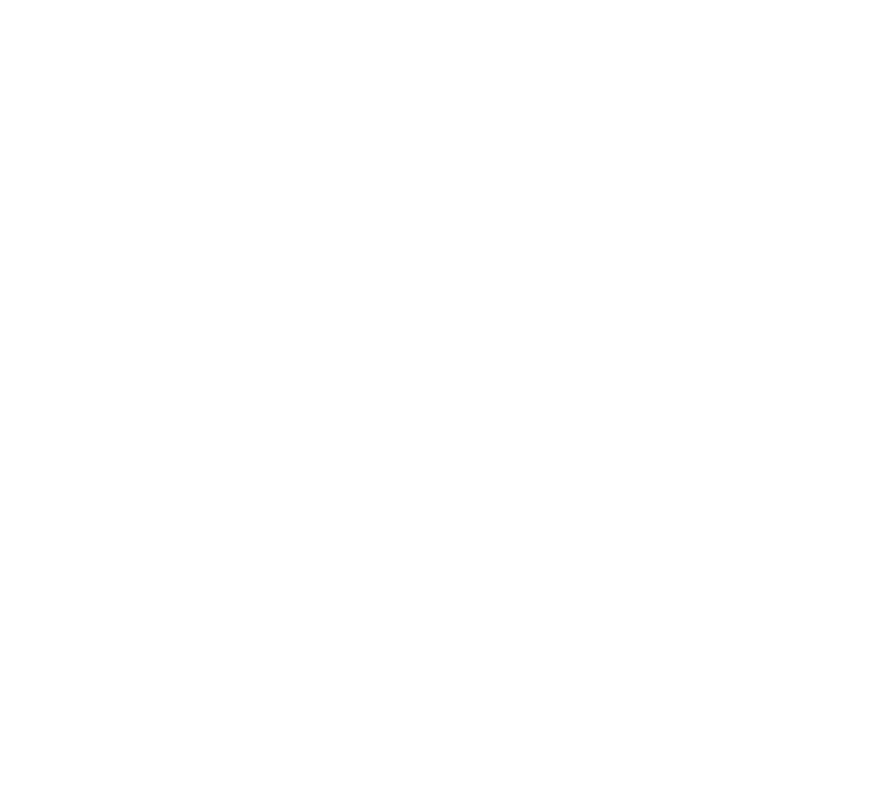
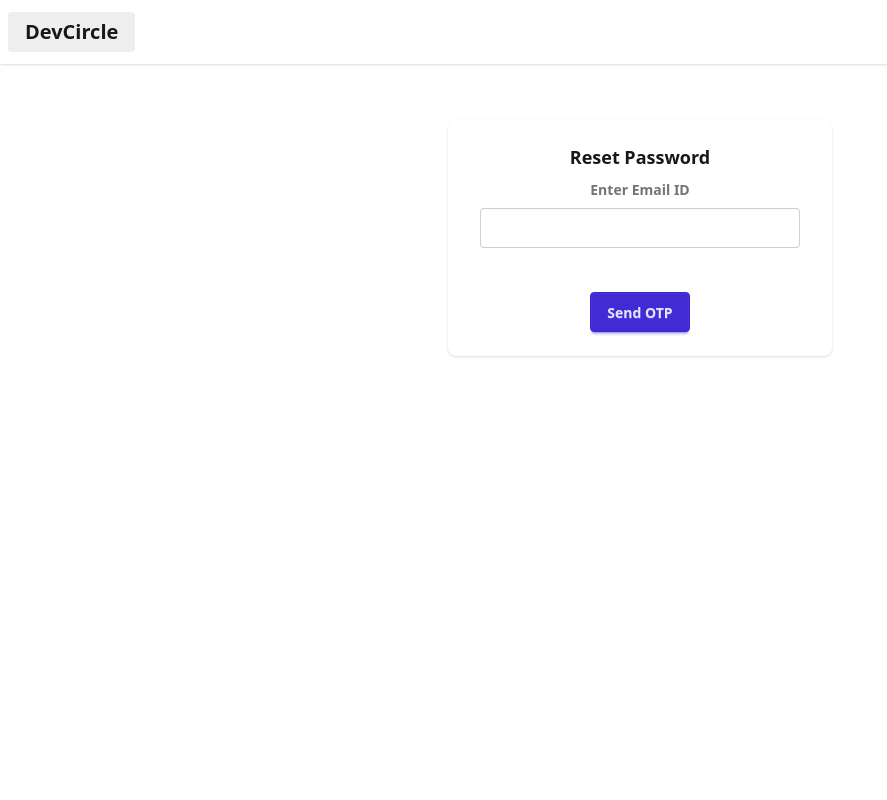
Before and after one commit to keshavks21/codeTinderUI, a React (Vite) app: page /passreset in a window 1280 px wide. Before the commit this address had no page. Shown: the top 800 px of the page, without its empty margins (0-887 px from the left). Built offline with nearby package versions, Linux system fonts and the light colour scheme; no server answers.

Commit message:
Forget password feature addes

```diff
--- a/src/App.jsx
+++ b/src/App.jsx
@@ -15,6 +15,7 @@
 import ContactUs from './policy/ContactUs';
 import ShippingAndDelivery from './policy/ShippingAndDelivery';
 import Premium from './components/Premium';
+import ResetPassword from './components/ResetPassword';
 
 function App() {
 
@@ -32,6 +33,7 @@
                 <Route path="/request" element={<Requests/>}/>
                 <Route path="/premium" element={<Premium/>}/>
                 <Route path="/contactus" element={<ContactUs/>}/>
+                <Route path="/passreset" element={<ResetPassword/>}/>
               </Route>
                 <Route path="/privacy_policy" element={<PrivacyPolicy/>}/>
                 <Route path="/term&conditions" element={<TermAndConditions/>}/>
--- a/src/components/Login.jsx
+++ b/src/components/Login.jsx
@@ -4,6 +4,7 @@
 import { addUser } from '../utils/userSlice';
 import { useNavigate } from 'react-router-dom';
 import { BASE_URL } from '../utils/constants';
+import { Link } from 'react-router-dom';
 
 const Login = () => {
   const dispatch = useDispatch();
@@ -110,7 +111,14 @@
             <button onClick={loginStatus ? handleLogin : handleSignUp}
             className="btn btn-primary ">{loginStatus ? "Login" : "SignUp"}</button>
           </div>
-            <p className='cursor-pointer mt-2 text-indigo-700' onClick={()=>setLoginStatus(!loginStatus)}>{loginStatus ?"Click here to SignUp !":"Click here to Login !"}</p>
+
+          {loginStatus ?(
+              <div className='cursor-pointer mt-2 text-indigo-700 flex justify-between' >
+              <h2 onClick={()=>setLoginStatus(!loginStatus)}>Click here to SignUp</h2>
+              <Link to="/passreset" className='' >Forget password</Link>
+              </div> ):
+              (<div className='cursor-pointer mt-2 text-indigo-700 ' onClick={()=>setLoginStatus(!loginStatus)}>Click here to Login !</div>)
+          }
         </div>
       </div>
     </div>
--- /dev/null
+++ b/src/components/ResetPassword.jsx
@@ -0,0 +1,105 @@
+import axios from "axios";
+import { useState } from "react";
+import { BASE_URL } from "../utils/constants";
+import { useNavigate } from "react-router-dom";
+
+const ResetPassword = () => {
+
+    const [userVerified, setUserVerified] = useState(false);
+    const [resetPass , setResetPass] = useState(false);
+    const [newPassword, setNewPassword] = useState("");
+    const [error, setError] = useState("");
+    const [emailId, setEmailId]  = useState("");
+    const [OTP, setOTP]  = useState("");
+
+    const navigate = useNavigate();
+
+    const handleUserVerifyAndOtp =async ()=>{
+       try{
+        const res = await axios.post(BASE_URL+"/validate/user/generate-otp",
+            {emailId},
+            {withCredentials:true})
+            setUserVerified(true);
+       }catch(err){
+        console.log(err)
+       }
+
+    }
+
+    const handleReset = async ()=>{
+        try{
+            const res = await axios.post(BASE_URL+"/verify/otp",
+                {emailId,otp:OTP},
+                {withCredentials:true});
+                setResetPass(true);
+           }catch(err){
+            console.log(err)
+           }
+    }
+
+    const handleSavePassword= async ()=>{
+        try{
+        const res = axios.post(BASE_URL+"/password/reset", {emailId,newPassword},
+            {withCredentials:true})
+            navigate("/login")
+        }catch(err){
+            console.log(err)
+        }
+    }
+
+  return (
+    <div className="flex justify-center mt-14">
+      <div className="card bg-base-100 w-96 shadow-sm">
+        <div className="card-body items-center text-center">
+          <h2 className="card-title">Reset Password</h2>
+
+          <label className="form-control w-full max-w-xs">
+            <div className="label">
+              <span className="label-text font-bold mb-2">Enter Email ID </span>
+            </div>
+            <input
+              type="email"
+              placeholder=""
+              value={emailId}
+              onChange={(e)=>setEmailId(e.target.value)}
+              className="input input-bordered w-full max-w-xs mb-5"
+            />
+          </label>
+
+          {userVerified && !resetPass && <label className="form-control w-full max-w-xs">
+            <div className="label">
+              <span className="label-text font-bold mb-2">One Time Password(sent to your emailId) </span>
+            </div>
+            <input
+              type="email"
+              placeholder="Enter OTP"
+              value={OTP}
+              onChange={(e)=>setOTP(e.target.value)}
+              className="input input-bordered w-full max-w-xs mb-5"
+            />
+          </label>}
+          {resetPass && <label className="form-control w-full max-w-xs">
+            <div className="label">
+              <span className="label-text font-bold mb-2">Enter new password  </span>
+            </div>
+            <input
+              type="email"
+              placeholder=""
+              value={newPassword}
+              onChange={(e)=>setNewPassword(e.target.value)}
+              className="input input-bordered w-full max-w-xs mb-5"
+            />
+          </label>}
+          <p className='text-red-600  mb-2'>{error}</p>
+          <div className="card-actions">
+            <button
+            onClick={userVerified?  (resetPass? handleSavePassword : handleReset ) : handleUserVerifyAndOtp}
+            className="btn btn-primary">{userVerified ? (resetPass? "Save Password" : "Reset Password" ): "Send OTP"}</button>
+          </div>
+        </div>
+      </div>
+    </div>
+  );
+};
+
+export default ResetPassword;
```
